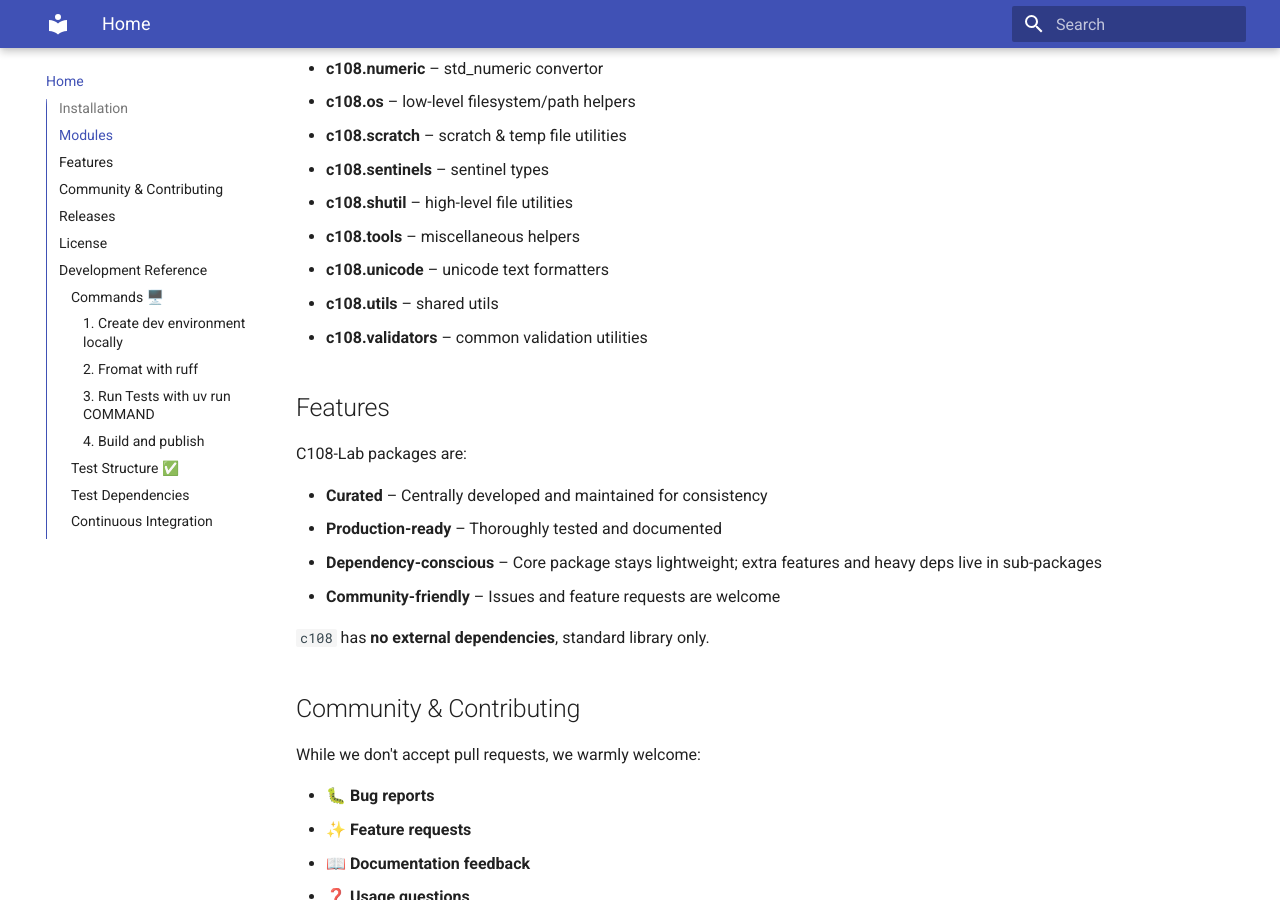
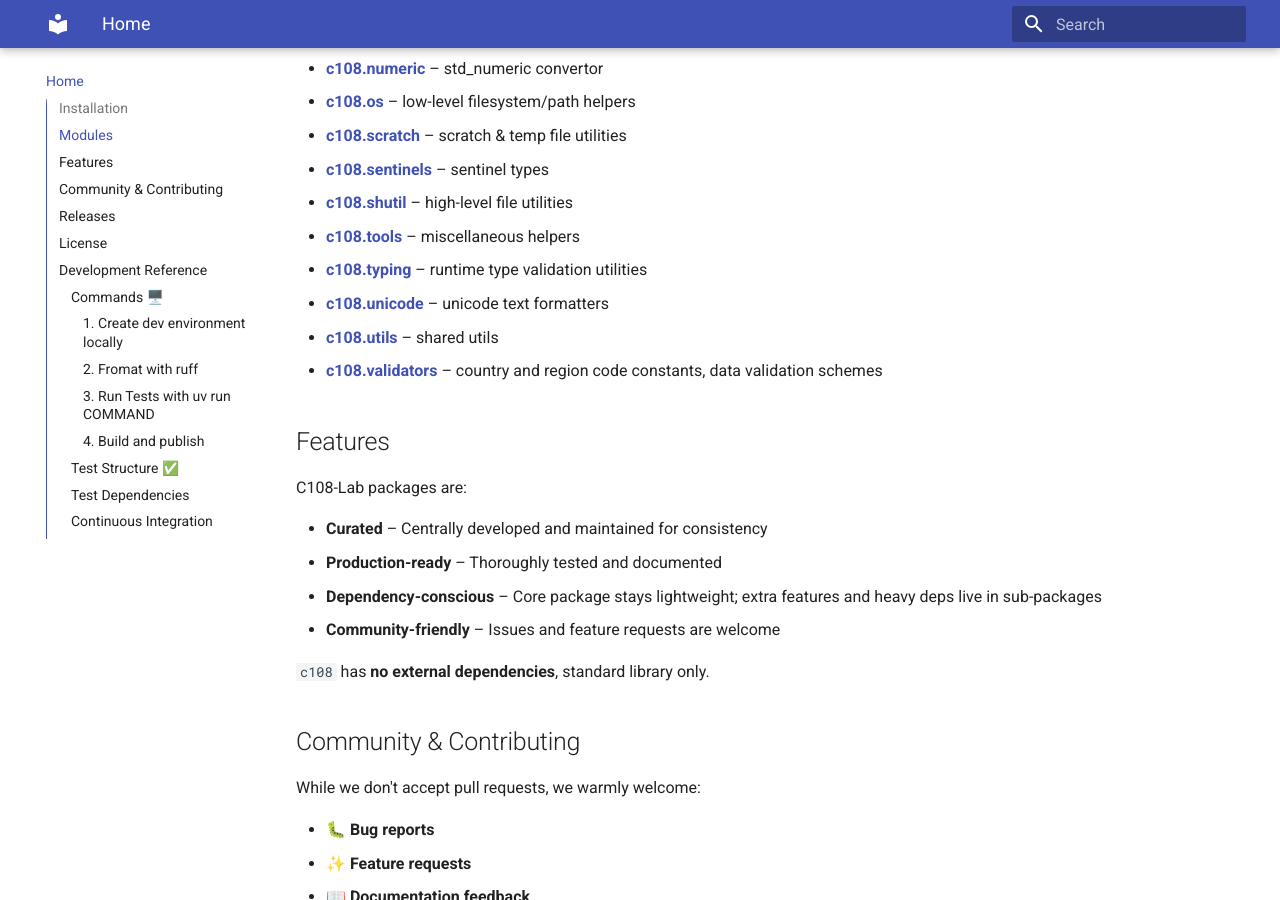
Before and after one commit to C108-Lab/c108, an MkDocs documentation site: the page built from docs/index.md, in a window 1280 px wide and 900 px high, scrolled down 1077 px. Built offline with MkDocs 1.6.1 and Material for MkDocs 9.7.7, drawn with Linux system fonts in a browser that asks for light colours.

Commit message:
docs: update module references and include `c108.typing` in API docs

```diff
--- a/docs/index.md
+++ b/docs/index.md
@@ -28,25 +28,26 @@ pip install git+https://github.com/C108-Lab/c108.git
 
 ## Modules
 
-- [c108.abc](api/abc.md) – Runtime introspection and type-validation utilities
-- **c108.cli** – CLI helpers
-- **c108.collections** – BiDirectionalMap collection
-- **c108.dataclasses** – dataclasses tools
-- **c108.dictify** – serialization utilities
-- **c108.display** – value with units of measurement display
-- **c108.formatters** – formatting utilities for development and debugging
-- **c108.io** – streaming and chunking helpers (StreamingFile, etc.)
-- **c108.json** – safe JSON file read/write/update with optional atomic operations
-- **c108.network** – timeout estimators
-- **c108.numeric** – std_numeric convertor
-- **c108.os** – low-level filesystem/path helpers
-- **c108.scratch** – scratch & temp file utilities
-- **c108.sentinels** – sentinel types
-- **c108.shutil** – high-level file utilities
-- **c108.tools** – miscellaneous helpers
-- **c108.unicode** – unicode text formatters
-- **c108.utils** – shared utils
-- **c108.validators** – common validation utilities
+- **[c108.abc](api/abc.md)** – Runtime introspection and type-validation utilities
+- **[c108.cli](api/cli.md)** – CLI helpers
+- **[c108.collections](api/collections.md)** – BiDirectionalMap collection
+- **[c108.dataclasses](api/dataclasses.md)** – dataclasses tools
+- **[c108.dictify](api/dictify.md)** – serialization utilities
+- **[c108.display](api/display.md)** – value with units of measurement display
+- **[c108.formatters](api/formatters.md)** – formatting utilities for development and debugging
+- **[c108.io](api/io.md)** – streaming and chunking helpers (StreamingFile, etc.)
+- **[c108.json](api/json.md)** – safe JSON file read/write/update with optional atomic operations
+- **[c108.network](api/network.md)** – timeout estimators
+- **[c108.numeric](api/numeric.md)** – std_numeric convertor
+- **[c108.os](api/os.md)** – low-level filesystem/path helpers
+- **[c108.scratch](api/scratch.md)** – scratch & temp file utilities
+- **[c108.sentinels](api/sentinels.md)** – sentinel types
+- **[c108.shutil](api/shutil.md)** – high-level file utilities
+- **[c108.tools](api/tools.md)** – miscellaneous helpers
+- **[c108.typing](api/typing.md)** – runtime type validation utilities
+- **[c108.unicode](api/unicode.md)** – unicode text formatters
+- **[c108.utils](api/utils.md)** – shared utils
+- **[c108.validators](api/validators/index.md)** – country and region code constants, data validation schemes
 
 ## Features
 
```
Also changed, not shown: README.md (+1 -0 lines), docs/api/index.md (+20 -19 lines), docs/api/validators/index.md (added, +5 -0 lines).
